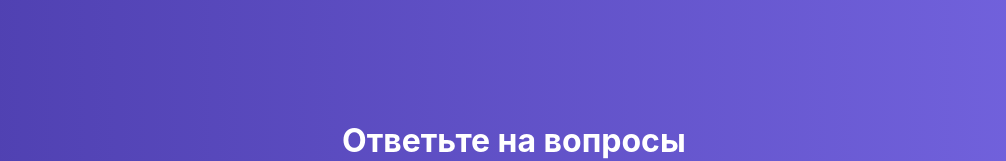
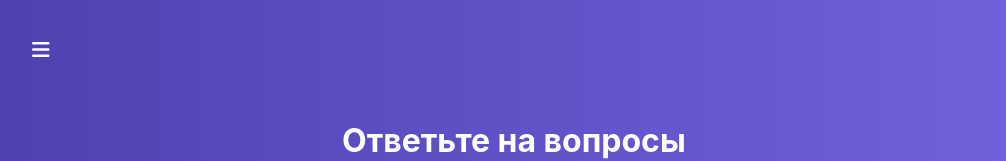
Before and after one commit to noisez/demy, a React app: page / in a window 1280 px wide. Shown: the top 161 px of the page, without its empty margins (8-1014 px from the left). Built offline with nearby package versions, Linux system fonts and the light colour scheme; the HTML template or start-up script is replaced by a standard one.

Commit message:
added mob menu toggler

```diff
--- a/src/components/FinishedQuiz/FinishedQuiz.css
+++ b/src/components/FinishedQuiz/FinishedQuiz.css
@@ -17,10 +17,10 @@
     margin-left: 10px;
 }
 
-.finished-quiz .success {
+.finished-quiz i.success {
     color: rgba(161, 240, 69, .7);
 }
 
-.finished-quiz .error {
-    color: rgba(240, 87, 108, .7)
+.finished-quiz i.error {
+    color: rgba(240, 87, 108, .7);
 }
--- a/src/components/FinishedQuiz/FinishedQuiz.js
+++ b/src/components/FinishedQuiz/FinishedQuiz.js
@@ -1,5 +1,6 @@
 import React from 'react';
 import './FinishedQuiz.css';
+import Button from "../UI/Button/Button";
 
 const FinishedQuiz = props => {
 
@@ -31,7 +32,8 @@ const FinishedQuiz = props => {
             <p>Правильно {successCount} из {props.quiz.length}</p>
 
             <div>
-                <button onClick={props.onRetry}>Порвторить</button>
+                <Button onClick={props.onRetry} type='primary'>Повторить</Button>
+                <Button type='success'>Перейти в список тестов</Button>
             </div>
         </div>
     )
--- /dev/null
+++ b/src/components/Navigation/MenuToggle/MenuToggle.css
@@ -0,0 +1,19 @@
+.menu-toggle {
+    position: fixed;
+    top: 40px;
+    left: 40px;
+    font-size: 20px;
+    cursor: pointer;
+    color: #fff;
+    transition: all .2s ease-in;
+    z-index: 100;
+    opacity: 1;
+}
+
+.menu-toggle:hover {
+    opacity: .7;
+}
+
+.menu-toggle.open {
+    left: 320px;
+}
--- /dev/null
+++ b/src/components/Navigation/MenuToggle/MenuToggle.js
@@ -0,0 +1,22 @@
+import React from 'react';
+import './MenuToggle.css';
+
+const MenuToggle = (props) => {
+    const cls = [
+        'menu-toggle',
+        'fa'
+    ];
+
+    if (props.isOpen) {
+        cls.push('fa-times');
+        cls.push('open');
+    } else {
+        cls.push('fa-bars');
+    }
+
+    return (
+        <i className={cls.join(' ')} onClick={props.onToggle}></i>
+    )
+};
+
+export default MenuToggle;
--- /dev/null
+++ b/src/components/UI/Button/Button.css
@@ -0,0 +1,39 @@
+.button {
+    display: inline-block;
+    padding: 10px 20px;
+    border-radius: 4px;
+    border: 1px solid #ccc;
+    color: #000;
+    margin-right: 15px;
+    text-transform: uppercase;
+    font-weight: bold;
+    font-size: 12px;
+    cursor: pointer;
+}
+
+.button:focus {
+    outline: none;
+}
+
+.button:active {
+    box-shadow: inset 2px 2px 1px rgba(0, 0, 0, .3);
+}
+
+.button:disabled {
+    background: #ccc;
+    color: #000;
+    cursor: not-allowed;
+}
+
+.button.error {
+    background: rgba(240, 87, 108, 1);
+}
+
+.button.success {
+    background: rgba(161, 240, 69, 1);
+}
+
+.primary {
+    background: #2884f6;
+    color: #fff;
+}
--- /dev/null
+++ b/src/components/UI/Button/Button.js
@@ -0,0 +1,21 @@
+import React from 'react';
+import './Button.css';
+
+const Button = (props) => {
+    const cls = [
+        'button',
+        props.type
+    ];
+
+    return (
+        <button
+            onClick={props.onClick}
+            disabled={props.disabled}
+            className={cls.join(' ')}
+        >
+            {props.children}
+        </button>
+    )
+};
+
+export default Button;
--- a/src/hoc/Layout/Layout.js
+++ b/src/hoc/Layout/Layout.js
@@ -1,10 +1,25 @@
 import React, {Component} from 'react';
 import './Layout.css'
+import MenuToggle from "../../components/Navigation/MenuToggle/MenuToggle";
 
 class Layout extends Component {
+    state = {
+        menu: false
+    };
+
+    toggleMenuHandler = () => {
+        this.setState({
+            menu: !this.state.menu
+        })
+    };
+
     render() {
         return (
             <div className='layout'>
+                <MenuToggle
+                    onToggle={this.toggleMenuHandler}
+                    isOpen={this.state.menu}
+                />
                 <main>
                     {this.props.children}
                 </main>
```
